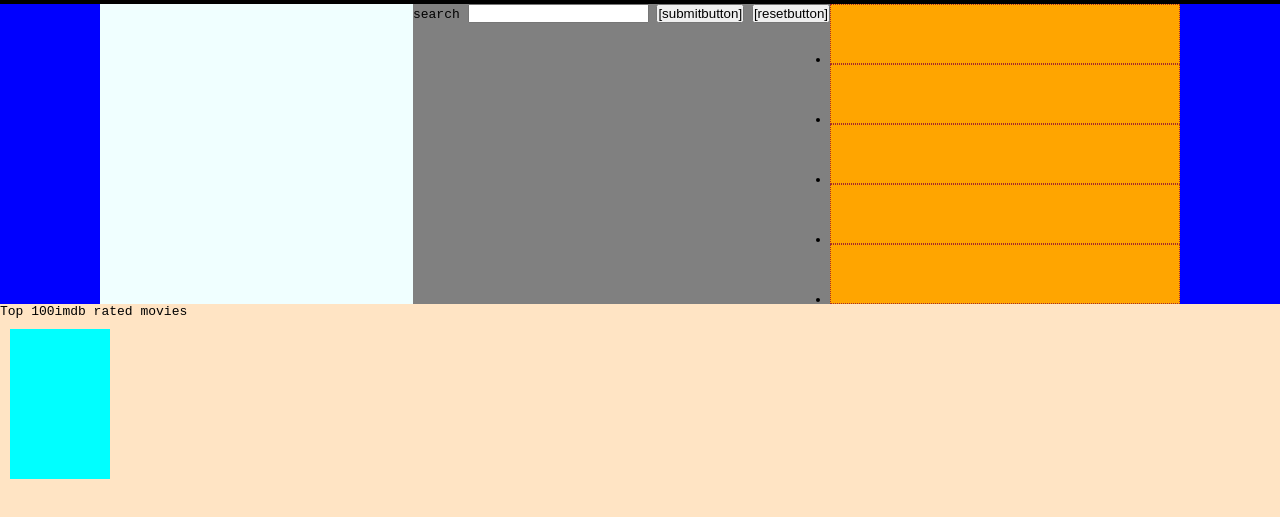
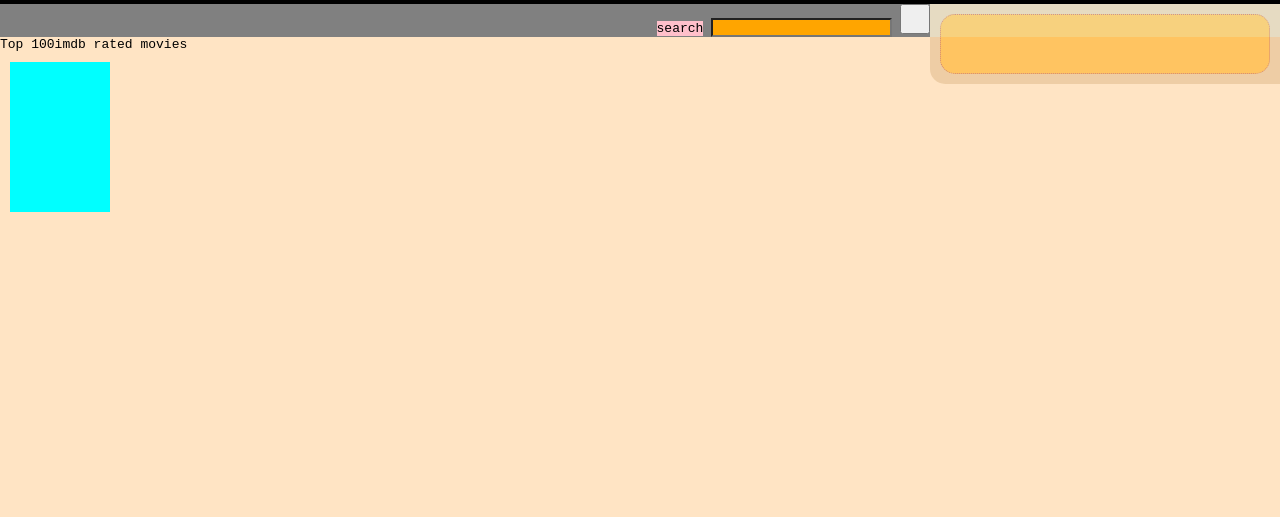
Before and after one commit to AtOM18/hackbyte, a plain HTML site: page index.html in a window 1280 px wide. Shown: the part 79-596 px from the top of the page. Drawn offline with Linux system fonts and the light colour scheme.

Commit message:
modified:   a.css 	new file:   favicon.png 	modified:   index.html

```diff
--- a/a.css
+++ b/a.css
@@ -84,37 +84,56 @@ body {
 .ribbon {
     display: flex;
     flex-direction: row;
-    flex-wrap: wrap;
+    flex-wrap: nowrap;
     background-color: blue;
     align-items:top;
-    justify-content: center;
+    justify-content: end;
 
 
 }
 .ribbon .search{
     display: flex;
     background-color: azure;
-    width:calc(100% - 200px);
+    width:100%;
+    justify-content: end;
+}
+.ribbon .searchbox{
+    display: flex;
+    flex-wrap: nowrap;
+    position: relative;
+    background-color: gray;
+    flex-direction: row;
+    /* justify-self: center;
+    align-items: end; */
+    right: 350px;
+    width: 100%;
+    align-items: center;
     justify-content: end;
 
 }
-.ribbon .searchbox{
-    display: flex;
+.ribbon .searchform input{
+    /* display: flex; */
+    background-color: orange;
+}
+
+.ribbon .searchform label{
+    /* display: flex; */
+    background-color: pink;
+}
+.ribbon .searchform button{
     position: relative;
-    /* right: 200px; */
-    background-color: gray;
-    flex-direction: row;
-    justify-self: center;
-    align-items: top;
-
+    content: url(favicon.png);
+    width: 30px;
+    height: 30px;
 }
 .ribbon .searchresults{
     display: flex;
-    position: relative;
-    opacity: 1;
+    position: absolute;
+    opacity: 0.5;
     flex-direction: column;
     height: fit-content;
-    width: 350px;
+    width: calc(fit-content + 5px );
+    border-radius: 0px 0px 0px  15px;
     background-color: burlywood;
     z-index: 2;
 }
@@ -122,7 +141,9 @@ body {
     display: flex;
     border: 1px brown dotted;
     height: 60px;
-    width: 100%;
+    width: 330px;
+    border-radius: 15px;
+    margin: 10px;
     background-color: orange;
 }
 .content .imdb .imdbcontainer{
--- a/index.html
+++ b/index.html
@@ -55,14 +55,13 @@
                     <form action="" class="searchform">
                         <label for="search">search</label>
                         <input type="text" id="search" autocomplete="on">
-                        <button type="submit">[submitbutton]</button>
-                        <button type="reset">[resetbutton]</button>
+                        <button type="submit"><span> <!--this will change when we hover over it--> </span></button>
+
                     </form>
                 </div>
                 <div class="searchresults">
                     <!-- this will have the 8search results -->
-                    <ul>
-                        <li>
+
                     <div class="resultcontainer" id="rcont1">
                         <!-- these are the containers which will contain the image , name and the release date of the movie -->
                         <div class="resultcontainerimage" id="rcontimg1">
@@ -77,74 +76,9 @@
                         <div class="resultcontaineryear" id="rcontyear1">
 
                         </div>
+                    </div>
 
-                            </div>
-                        </li>
-                        <li>
-                            <div class="resultcontainer" id="rcont2">
-                                <div class="resultcontainerimage" id="rcontimg2">
 
-                                </div>
-                                <div class="resultcontainertitle" id="rconttitle2">
-
-                                </div>
-                                <div class="resultcontainerimdb" id="rcontimdb2">
-
-                                </div>
-                                <div class="resultcontaineryear" id="rcontyear2">
-
-                                </div>
-                            </div>
-                        </li>
-                        <li>
-                            <div class="resultcontainer" id="rcont3">
-                                <div class="resultcontainerimage" id="rcontimg3">
-
-                                </div>
-                                <div class="resultcontainertitle" id="rconttitle3">
-
-                                </div>
-                                <div class="resultcontainerimdb" id="rcontimdb3">
-
-                                </div>
-                                <div class="resultcontaineryear" id="rcontyear3">
-
-                                </div>
-                            </div>
-                        </li>
-                        <li>
-                            <div class="resultcontainer" id="rcont4">
-                                <div class="resultcontainerimage" id="rcontimg4">
-
-                                </div>
-                                <div class="resultcontainertitle" id="rconttitle4">
-
-                                </div>
-                                <div class="resultcontainerimdb" id="rcontimdb4">
-
-                                </div>
-                                <div class="resultcontaineryear" id="rcontyear4">
-
-                                </div>
-                            </div>
-                        </li>
-                        <li>
-                            <div class="resultcontainer" id="rcont5">
-                                <div class="resultcontainerimage" id="rcontimg5">
-
-                                </div>
-                                <div class="resultcontainertitle" id="rconttitle5">
-
-                                </div>
-                                <div class="resultcontainerimdb" id="rcontimdb5">
-
-                                </div>
-                                <div class="resultcontaineryear" id="rcontyear5">
-
-                                </div>
-                            </div>
-                        </li>
-                    </ul>
                 </div>
             </div>
         </div>
```
Also changed, not shown: favicon.png (added). Lines whose indentation alone changed are shown as unchanged.
